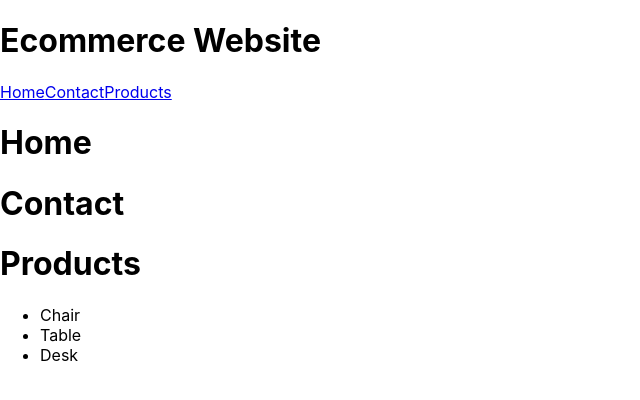
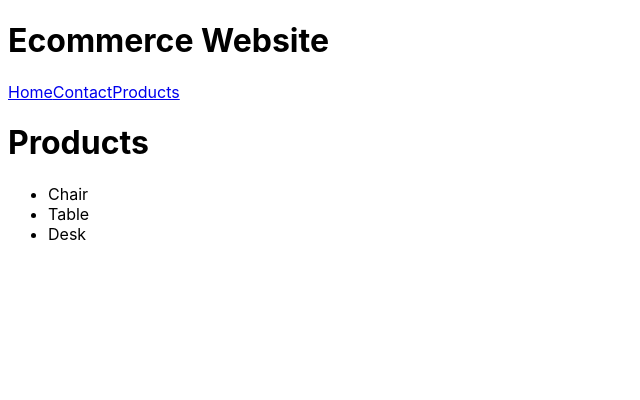
Before and after one commit to nolanknill/lec-use-effect-axios, a React (Create React App) app: page /products in a window 1280 px wide. Shown: the top 400 px of the page, without its empty margins (0-640 px from the left). Built offline with nearby package versions, Linux system fonts and the light colour scheme.

Commit message:
Implement basic routing

```diff
--- a/src/App.js
+++ b/src/App.js
@@ -2,15 +2,18 @@ import Header from "./components/Header";
 import HomePage from "./components/pages/HomePage";
 import ContactPage from "./components/pages/ContactPage";
 import ProductsPage from "./components/pages/ProductsPage";
+import { BrowserRouter as Router, Switch, Route } from "react-router-dom";
 
 function App() {
     return (
-        <div className="App">
+        <Router>
             <Header />
-            <HomePage />
-            <ContactPage />
-            <ProductsPage />
-        </div>
+            <Switch>
+                <Route path="/" exact component={HomePage} />
+                <Route path="/contact" component={ContactPage} />
+                <Route path="/products" component={ProductsPage} />
+            </Switch>
+        </Router>
     );
 }
 
--- a/src/components/Header.js
+++ b/src/components/Header.js
@@ -1,11 +1,13 @@
+import { Link } from "react-router-dom";
+
 function Header() {
     return (
         <header>
             <h1>Ecommerce Website</h1>
             <nav>
-                <a href="#1">Home</a>
-                <a href="#2">Contact</a>
-                <a href="#3">Products</a>
+                <Link to="/">Home</Link>
+                <Link to="/contact">Contact</Link>
+                <Link to="/products">Products</Link>
             </nav>
         </header>
     );
--- a/src/index.css
+++ b/src/index.css
@@ -1,5 +1,4 @@
 body {
-  margin: 0;
   font-family: -apple-system, BlinkMacSystemFont, 'Segoe UI', 'Roboto', 'Oxygen',
     'Ubuntu', 'Cantarell', 'Fira Sans', 'Droid Sans', 'Helvetica Neue',
     sans-serif;
```
